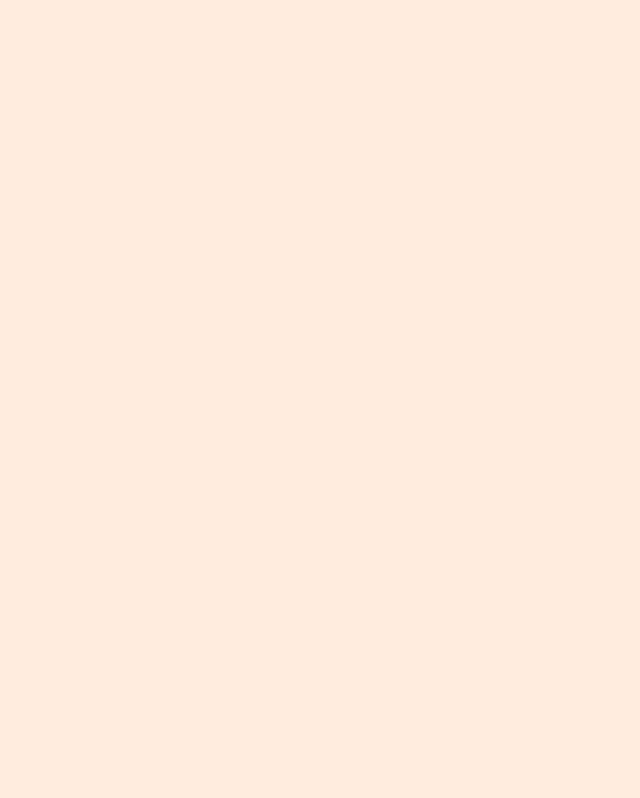
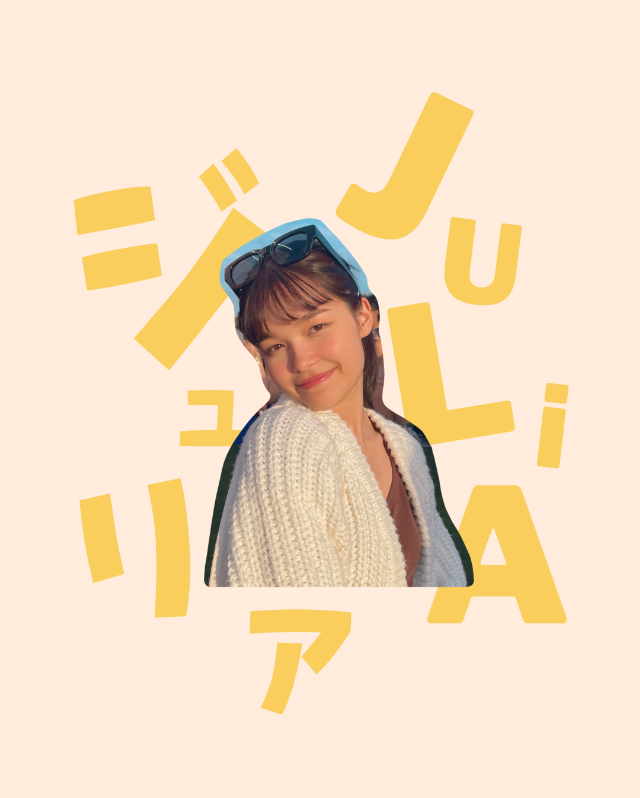
Before and after one commit to juliaszbrt/Portfolio, a Next.js app: page / in a window 1280 px wide. Shown: the top 798 px of the page, without its empty margins (314-954 px from the left). Built offline with nearby package versions, Linux system fonts and the light colour scheme.

Commit message:
udate home

```diff
--- a/src/app/Home.jsx
+++ b/src/app/Home.jsx
@@ -1,9 +1,14 @@
+import Image from "next/image"
+
 const Home = () => {
   return (
     <div className="h-screen bg-[#FFECDD]">
-        <nav>
-
-        </nav>
+        {/* <nav className="h-[5rem] lg:h-[7rem] flex justify-end items-center">
+            <p id="contact" className="mr-[3rem] tracking-[3px] text-[1.3rem] text-[#3C1D06] cursor-pointer hover:underline duration-500 ease-in-out decoration-[#FACE5D] underline-offset-[-8px] decoration-[15px]">&nbsp;contact.</p>
+        </nav> */}
+        <div className="h-screen flex justify-center items-center">
+            <Image unoptimized width={2160} height={2160} src="/profile.png" className="w-[30rem] object-fit lg:w-[40rem]" />
+        </div>
     </div>
   )
 }
--- a/src/app/globals.css
+++ b/src/app/globals.css
@@ -2,7 +2,7 @@
 @tailwind components;
 @tailwind utilities;
 
-#fullStack, #webDev, #design {
+#fullStack, #webDev, #design, #contact {
   text-decoration-skip-ink: none;
 }
 
--- a/src/app/layout.js
+++ b/src/app/layout.js
@@ -1,4 +1,5 @@
 import './globals.css'
+
 
 export const metadata = {
   title: '',
```
Also changed, not shown: src/app/About.jsx (+6 -2 lines), public/profile.png (added), public/sale.png (added).
